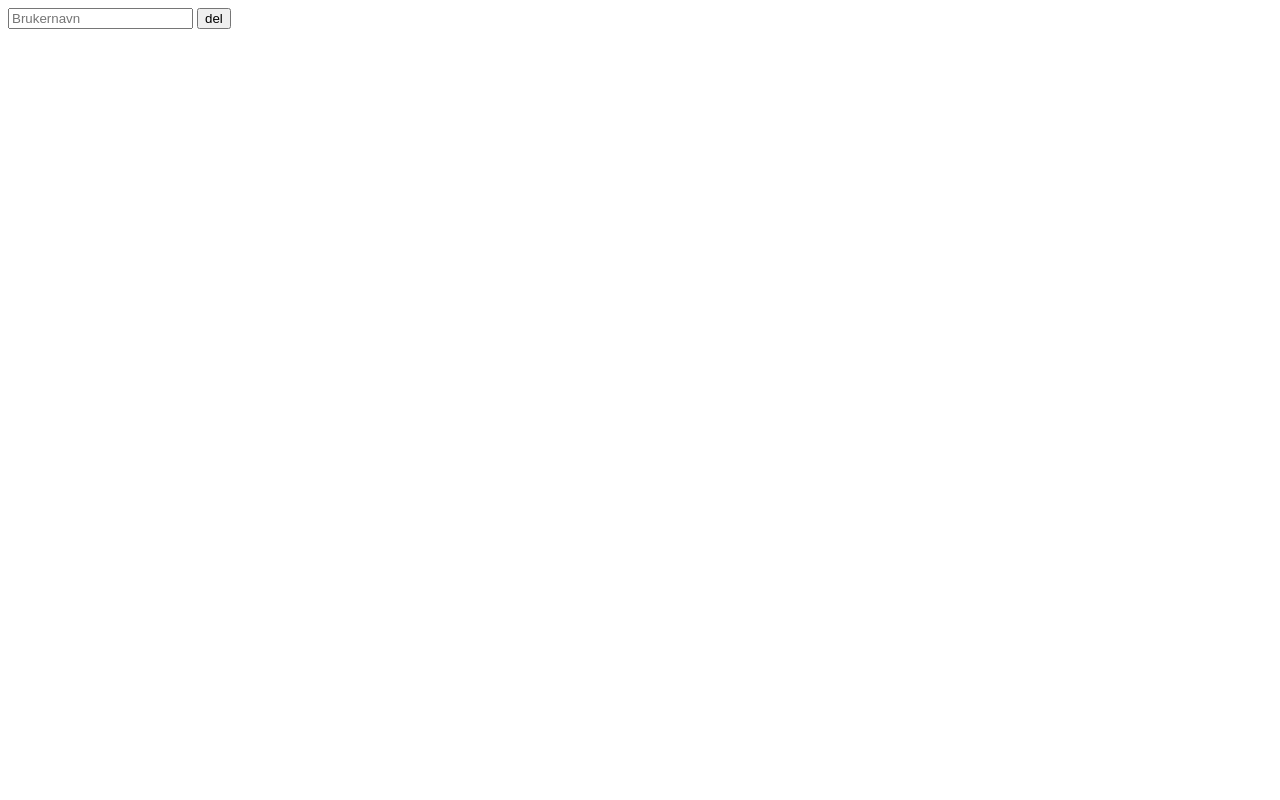
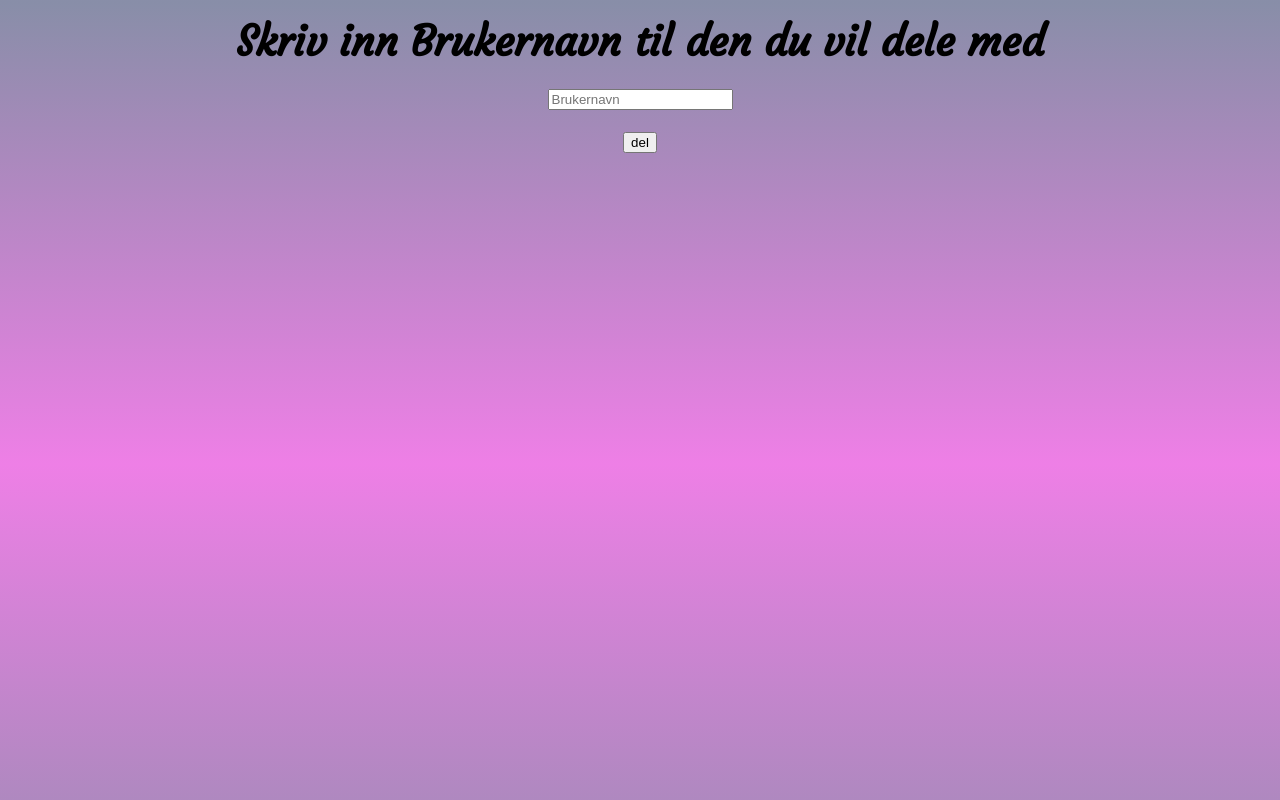
Before and after one commit to imhackerman/To-Do-Eksamen, a website: page public/sharelist.html in a window 1280 px wide. Shown: the top 800 px of the page. Drawn offline with Linux system fonts and the light colour scheme.

Commit message:
koblet css til sharelist

```diff
--- a/public/sharelist.html
+++ b/public/sharelist.html
@@ -4,14 +4,29 @@
     <meta charset="UTF-8">
     <meta http-equiv="X-UA-Compatible" content="IE=edge">
     <meta name="viewport" content="width=device-width, initial-scale=1.0">
-    <title>Document</title>
+    <title>share list</title>
 </head>
 <body>
+
+    <link rel="preconnect" href="https://fonts.googleapis.com" />
+    <link rel="preconnect" href="https://fonts.gstatic.com" crossorigin />
+    <link
+      href="https://fonts.googleapis.com/css2?family=Courgette&display=swap"
+      rel="stylesheet"/>
+
+    <link rel = "stylesheet" href="./style.css">
+    <header class = "midtstill">
+        <h1>
+            Skriv inn Brukernavn til den du vil dele med
+        </h1>
+
+
 
     <input id="inpUsername" type= "text" placeholder="Brukernavn" autocomplete="on" />
 
     <button id = 'testbutton'>del</button>
 
+ </header>
     <script>
 
 let testbutton = document.getElementById('testbutton')
```
